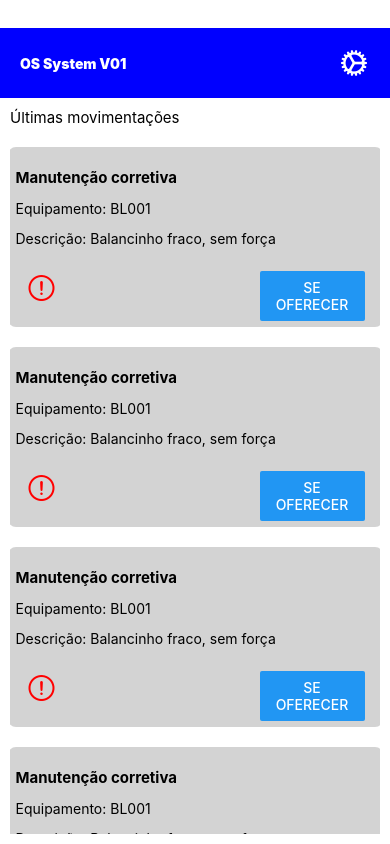
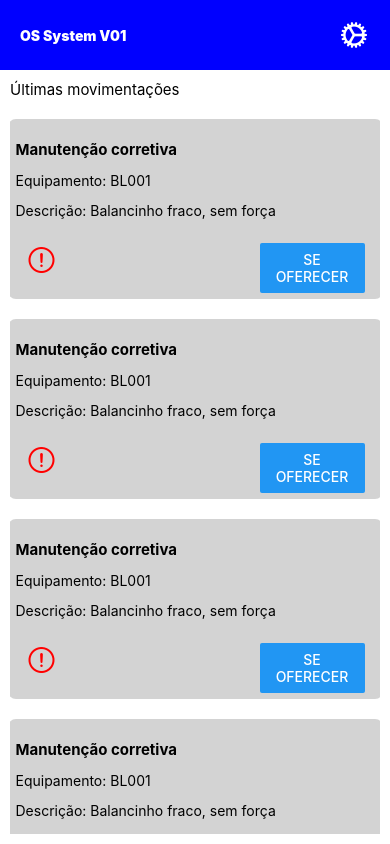
Before and after one commit to LpxsBr/OSSystem, a React Native app: screen / in a window 390 px wide. Built offline with nearby package versions, Linux system fonts and the light colour scheme.

Commit message:
feat: add demands screen

```diff
--- a/App.js
+++ b/App.js
@@ -3,35 +3,15 @@ import { Button, ScrollView, StyleSheet, Text, View } from 'react-native';
 import InfoBar from './src/components/InfoBar';
 import Navbar from './src/components/navbar';
 import DemandBox from './src/components/DemandBox';
+import Demands from './src/Screens/Demands';
 
 export default function App() {
   return (
     <>
-      <InfoBar />
+      {/* <InfoBar /> */}
       <Navbar />
-      <View style={styles.container}>
+      <Demands />
 
-        <View>
-          <Text style={styles.container_title}>Últimas movimentações</Text>
-        </View>
-
-        <ScrollView
-          style={styles.containerView}
-          contentContainerStyle={{
-            rowGap: 20,
-            alignItems: 'center',
-          }}>
-
-          <DemandBox/>
-          <DemandBox/>
-          <DemandBox/>
-          <DemandBox/>
-          <DemandBox/>
-
-        </ScrollView>
-
-        <StatusBar style="auto" />
-      </View>
     </>
   );
 }
--- /dev/null
+++ b/src/Screens/Demands/index.js
@@ -0,0 +1,54 @@
+import { StatusBar } from 'expo-status-bar';
+import { ScrollView, StyleSheet, Text, View } from 'react-native';
+import DemandBox from '../../components/DemandBox';
+
+export default function Demands() {
+    return (
+        <>
+            <View style={demandScreenStyles.container}>
+
+                <View>
+                    <Text style={demandScreenStyles.container_title}>Últimas movimentações</Text>
+                </View>
+
+                <ScrollView
+                    style={demandScreenStyles.containerView}
+                    contentContainerStyle={{
+                        rowGap: 20,
+                        alignItems: 'center',
+                    }}>
+                    {/* put the map from fetched api */}
+                    <DemandBox />
+                    <DemandBox />
+                    <DemandBox />
+                    <DemandBox />
+                    <DemandBox />
+
+                </ScrollView>
+
+                <StatusBar style="auto" />
+            </View>
+        </>
+    );
+}
+
+const demandScreenStyles = StyleSheet.create({
+    container: {
+        flex: 1,
+        backgroundColor: '#fff',
+        // alignItems: 'center',
+        justifyContent: 'center',
+        padding: 10
+    },
+
+    containerView: {
+        flex: 1,
+        paddingVertical: 20,
+        height: 200
+    },
+
+    container_title: {
+        fontSize: 15
+    },
+
+});
```
